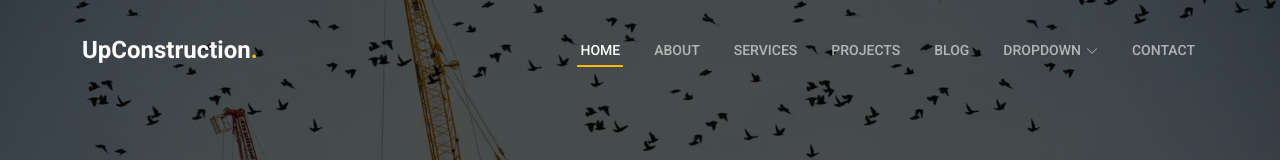
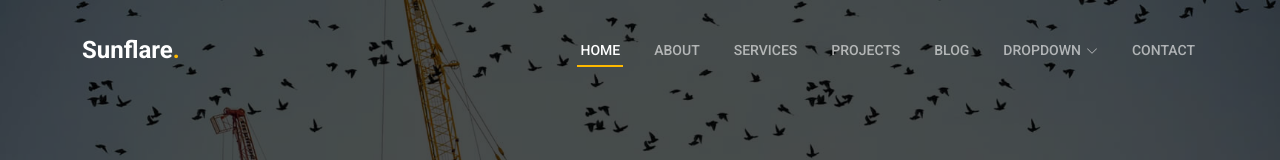
Before and after one commit to Sunflare23/sunflare, a plain HTML site: page index.html in a window 1280 px wide. Shown: the top 160 px of the page. Drawn offline with nearby package versions, Linux system fonts and the light colour scheme.

Commit message:
Update index.html

```diff
--- a/index.html
+++ b/index.html
@@ -5,7 +5,7 @@
   <meta charset="utf-8">
   <meta content="width=device-width, initial-scale=1.0" name="viewport">
 
-  <title>UpConstruction Bootstrap Template - Index</title>
+  <title>Sunflare</title>
   <meta content="" name="description">
   <meta content="" name="keywords">
 
@@ -47,7 +47,7 @@
       <a href="index.html" class="logo d-flex align-items-center">
         <!-- Uncomment the line below if you also wish to use an image logo -->
         <!-- <img src="assets/img/logo.png" alt=""> -->
-        <h1>UpConstruction<span>.</span></h1>
+        <h1>Sunflare<span>.</span></h1>
       </a>
 
       <i class="mobile-nav-toggle mobile-nav-show bi bi-list"></i>
```
